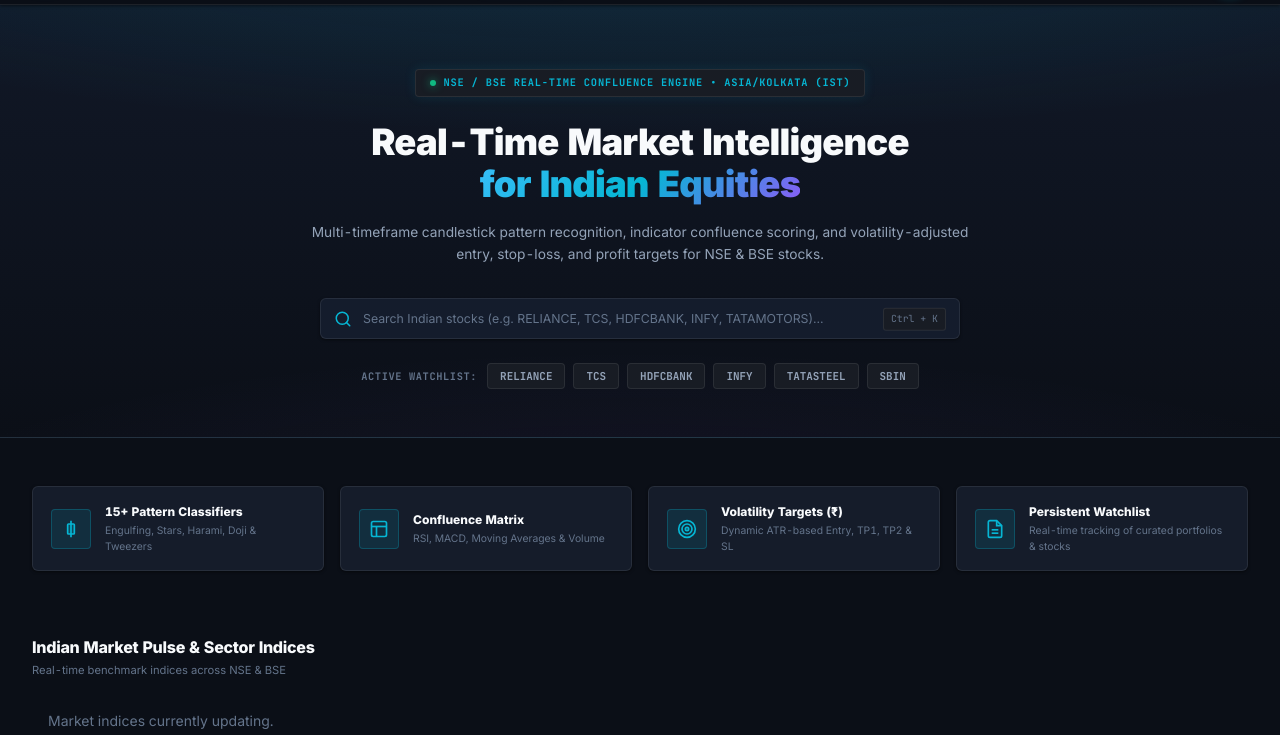
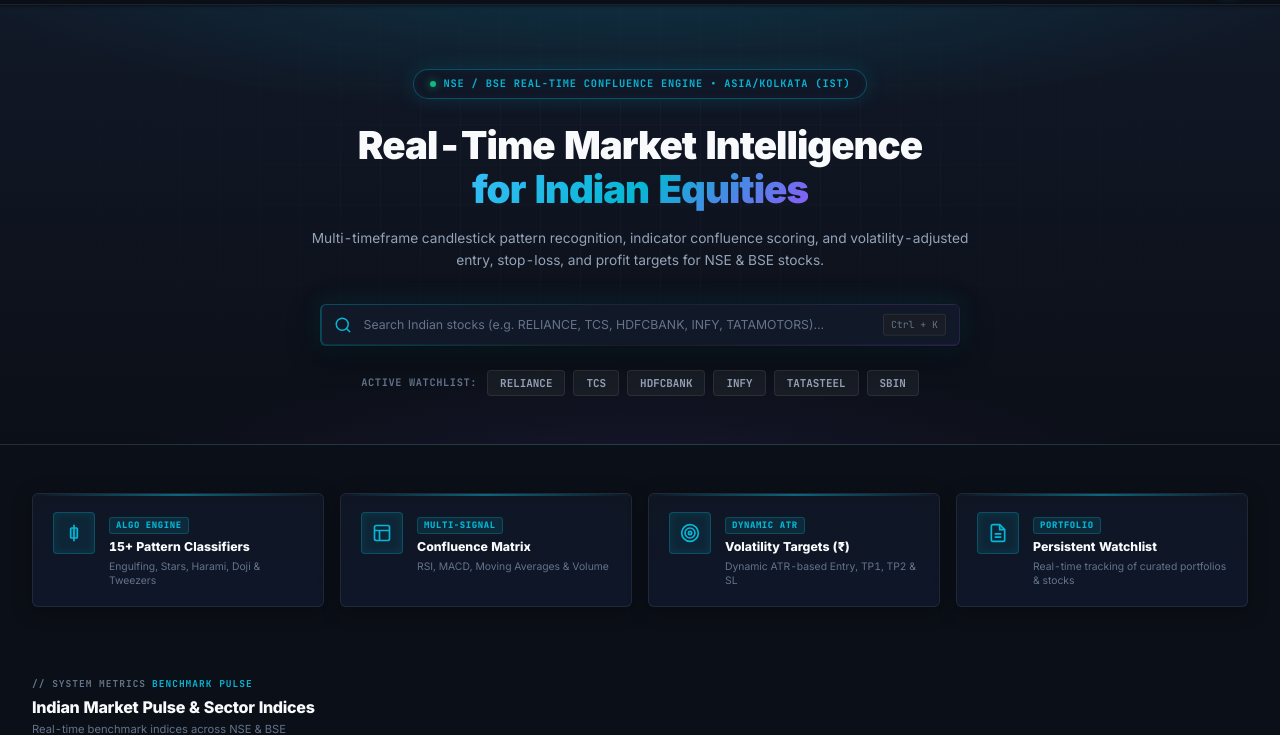
Before and after one commit to specter-358/K-Delta, a website: page index.html in a window 1280 px wide. Shown: the part 81-816 px from the top of the page. Drawn offline with Linux system fonts and the light colour scheme; no server answers; sample sign-in values are in the browser's storage.

Commit message:
Glow Ring Search Bar

```diff
--- a/css/home.css
+++ b/css/home.css
@@ -12,27 +12,42 @@
   overflow: hidden;
   z-index: 10;
   background:
-    radial-gradient(ellipse 80% 50% at 50% -20%, rgba(6, 182, 212, 0.15), transparent),
-    radial-gradient(ellipse 60% 40% at 50% 120%, rgba(139, 92, 246, 0.08), transparent),
+    radial-gradient(ellipse 80% 50% at 50% -10%, rgba(6, 182, 212, 0.18), transparent 70%),
+    radial-gradient(ellipse 60% 40% at 50% 110%, rgba(139, 92, 246, 0.1), transparent 70%),
     linear-gradient(180deg, var(--bg-secondary) 0%, var(--bg-primary) 100%);
   border-bottom: 1px solid var(--border-color);
+}
+
+.hero::before {
+  content: '';
+  position: absolute;
+  inset: 0;
+  background-image:
+    linear-gradient(rgba(255, 255, 255, 0.025) 1px, transparent 1px),
+    linear-gradient(90deg, rgba(255, 255, 255, 0.025) 1px, transparent 1px);
+  background-size: 40px 40px;
+  background-position: center center;
+  mask-image: radial-gradient(ellipse 70% 70% at 50% 40%, black 20%, transparent 80%);
+  -webkit-mask-image: radial-gradient(ellipse 70% 70% at 50% 40%, black 20%, transparent 80%);
+  pointer-events: none;
 }
 
 .hero__badge {
   display: inline-flex;
   align-items: center;
   gap: 8px;
-  padding: 5px 14px;
-  background: var(--bg-tertiary);
-  border: 1px solid var(--border-color);
-  border-radius: var(--radius-sm);
+  padding: 6px 16px;
+  background: rgba(17, 24, 39, 0.85);
+  backdrop-filter: blur(12px);
+  border: 1px solid rgba(6, 182, 212, 0.35);
+  border-radius: 20px;
   font-size: 0.74rem;
   font-weight: 700;
   letter-spacing: 0.8px;
   color: var(--accent-cyan);
   margin-bottom: var(--space-lg);
   font-family: var(--font-mono);
-  box-shadow: 0 0 12px rgba(6, 182, 212, 0.12);
+  box-shadow: 0 0 20px rgba(6, 182, 212, 0.15), inset 0 0 10px rgba(6, 182, 212, 0.05);
 }
 
 .badge-dot {
@@ -45,12 +60,12 @@
 }
 
 .hero__title {
-  font-size: 2.6rem;
+  font-size: 2.75rem;
   font-weight: 900;
   color: var(--text-primary);
-  line-height: 1.18;
+  line-height: 1.16;
   margin-bottom: var(--space-md);
-  letter-spacing: -0.8px;
+  letter-spacing: -1px;
 }
 
 .gradient-text {
@@ -78,6 +93,23 @@
 .hero__search .search-box {
   max-width: 640px;
   width: 100%;
+  position: relative;
+  border-radius: var(--radius-md);
+  padding: 1.5px;
+  background: linear-gradient(135deg, rgba(6, 182, 212, 0.4), rgba(255, 255, 255, 0.08), rgba(139, 92, 246, 0.3));
+  box-shadow: 0 8px 32px rgba(0, 0, 0, 0.45), 0 0 24px rgba(6, 182, 212, 0.15);
+  transition: all var(--transition-normal);
+}
+
+.hero__search .search-box:focus-within {
+  background: linear-gradient(135deg, rgba(6, 182, 212, 0.85), rgba(59, 130, 246, 0.6), rgba(139, 92, 246, 0.7));
+  box-shadow: 0 12px 40px rgba(6, 182, 212, 0.3), 0 0 35px rgba(6, 182, 212, 0.25);
+}
+
+.hero__search .search-box__input {
+  background: var(--bg-secondary) !important;
+  border: none !important;
+  border-radius: calc(var(--radius-md) - 1.5px) !important;
 }
 
 .hero__trending {
@@ -136,39 +168,74 @@
 }
 
 .capability-item {
+  position: relative;
   display: flex;
-  align-items: center;
+  align-items: flex-start;
   gap: 14px;
-  padding: 16px 18px;
-  background: var(--bg-card);
-  border: 1px solid var(--border-color);
+  padding: 18px 20px;
+  background: linear-gradient(180deg, rgba(17, 24, 39, 0.8) 0%, rgba(15, 23, 42, 0.95) 100%);
+  border: 1px solid rgba(255, 255, 255, 0.08);
   border-radius: var(--radius-md);
   transition: all var(--transition-fast);
-  box-shadow: var(--shadow-sm);
+  box-shadow: 0 4px 20px rgba(0, 0, 0, 0.3);
+  overflow: hidden;
+  backdrop-filter: blur(8px);
+}
+
+.capability-item::before {
+  content: '';
+  position: absolute;
+  top: 0;
+  left: 0;
+  right: 0;
+  height: 2px;
+  background: linear-gradient(90deg, transparent, var(--accent-cyan), transparent);
+  opacity: 0.5;
+  transition: opacity var(--transition-fast);
 }
 
 .capability-item:hover {
   border-color: rgba(6, 182, 212, 0.4);
-  background: var(--bg-card-hover);
-  transform: translateY(-2px);
-  box-shadow: 0 4px 16px rgba(0, 0, 0, 0.4), 0 0 10px rgba(6, 182, 212, 0.15);
+  background: linear-gradient(180deg, rgba(23, 33, 53, 0.9) 0%, rgba(15, 23, 42, 0.98) 100%);
+  transform: translateY(-3px);
+  box-shadow: 0 10px 30px rgba(0, 0, 0, 0.5), 0 0 20px rgba(6, 182, 212, 0.15);
+}
+
+.capability-item:hover::before {
+  opacity: 1;
+  background: linear-gradient(90deg, var(--accent-cyan), #38bdf8, var(--accent-blue));
 }
 
 .capability-item__icon {
-  width: 40px;
-  height: 40px;
+  width: 42px;
+  height: 42px;
   border-radius: var(--radius-sm);
-  background: var(--accent-cyan-dim);
-  border: 1px solid rgba(6, 182, 212, 0.25);
+  background: rgba(6, 182, 212, 0.1);
+  border: 1px solid rgba(6, 182, 212, 0.3);
   display: flex;
   align-items: center;
   justify-content: center;
   color: var(--accent-cyan);
   flex-shrink: 0;
+  box-shadow: inset 0 0 10px rgba(6, 182, 212, 0.1);
+}
+
+.capability-item__badge {
+  display: inline-block;
+  font-family: var(--font-mono);
+  font-size: 0.64rem;
+  font-weight: 800;
+  letter-spacing: 0.6px;
+  padding: 1px 6px;
+  border-radius: 3px;
+  background: rgba(6, 182, 212, 0.12);
+  color: var(--accent-cyan);
+  border: 1px solid rgba(6, 182, 212, 0.25);
+  margin-bottom: 4px;
 }
 
 .capability-item__title {
-  font-size: 0.86rem;
+  font-size: 0.88rem;
   font-weight: 800;
   color: var(--text-primary);
 }
@@ -177,6 +244,7 @@
   font-size: 0.74rem;
   color: var(--text-muted);
   margin-top: 2px;
+  line-height: 1.4;
 }
 
 /* ── Market Indices Grid ── */
--- a/css/main.css
+++ b/css/main.css
@@ -1001,6 +1001,23 @@ img {
   gap: var(--space-sm);
 }
 
+.section-eyebrow {
+  display: inline-flex;
+  align-items: center;
+  gap: 6px;
+  font-family: var(--font-mono);
+  font-size: 0.68rem;
+  font-weight: 700;
+  letter-spacing: 1px;
+  text-transform: uppercase;
+  color: var(--accent-cyan);
+  margin-bottom: 4px;
+}
+
+.eyebrow-code {
+  color: var(--text-muted);
+}
+
 .section-header__title {
   font-size: 1.15rem;
   font-weight: 800;
--- a/index.html
+++ b/index.html
@@ -108,6 +108,7 @@
             </svg>
           </div>
           <div>
+            <span class="capability-item__badge">ALGO ENGINE</span>
             <div class="capability-item__title">15+ Pattern Classifiers</div>
             <div class="capability-item__desc">Engulfing, Stars, Harami, Doji & Tweezers</div>
           </div>
@@ -121,6 +122,7 @@
             </svg>
           </div>
           <div>
+            <span class="capability-item__badge">MULTI-SIGNAL</span>
             <div class="capability-item__title">Confluence Matrix</div>
             <div class="capability-item__desc">RSI, MACD, Moving Averages & Volume</div>
           </div>
@@ -134,6 +136,7 @@
             </svg>
           </div>
           <div>
+            <span class="capability-item__badge">DYNAMIC ATR</span>
             <div class="capability-item__title">Volatility Targets (₹)</div>
             <div class="capability-item__desc">Dynamic ATR-based Entry, TP1, TP2 & SL</div>
           </div>
@@ -148,6 +151,7 @@
             </svg>
           </div>
           <div>
+            <span class="capability-item__badge">PORTFOLIO</span>
             <div class="capability-item__title">Persistent Watchlist</div>
             <div class="capability-item__desc">Real-time tracking of curated portfolios & stocks</div>
           </div>
@@ -160,6 +164,7 @@
       <div class="container">
         <div class="section-header">
           <div>
+            <div class="section-eyebrow"><span class="eyebrow-code">// SYSTEM METRICS</span> BENCHMARK PULSE</div>
             <div class="section-header__title">Indian Market Pulse & Sector Indices</div>
             <div class="section-header__subtitle">Real-time benchmark indices across NSE & BSE</div>
           </div>
@@ -184,6 +189,7 @@
       <div class="container">
         <div class="section-header">
           <div>
+            <div class="section-eyebrow"><span class="eyebrow-code">// ANALYSIS ENGINE</span> RECENT CONFLUENCE SETUPS</div>
             <div class="section-header__title">Recently Searched Technical Setups</div>
             <div class="section-header__subtitle">Live technical analysis, price targets & risk parameters for your
               recently searched stocks</div>
@@ -201,6 +207,7 @@
       <div class="container">
         <div class="section-header">
           <div>
+            <div class="section-eyebrow"><span class="eyebrow-code">// VOLUME & MOMENTUM</span> TOP MARKET MOVERS</div>
             <div class="section-header__title">Overall Market Top Gainers & Decliners</div>
             <div class="section-header__subtitle">Daily analysis ranking top performing gainers and decliners across NSE
             </div>
@@ -222,6 +229,7 @@
       <div class="container">
         <div class="section-header">
           <div>
+            <div class="section-eyebrow"><span class="eyebrow-code">// REFERENCE MATRIX</span> CANDLESTICK FORMATIONS</div>
             <div class="section-header__title">Algorithmic Pattern Reference Matrix</div>
             <div class="section-header__subtitle">Core candlestick formations and confirmation parameters used by the
               engine</div>
```
Also changed, not shown: data/audit.json (+50 -0 lines).
